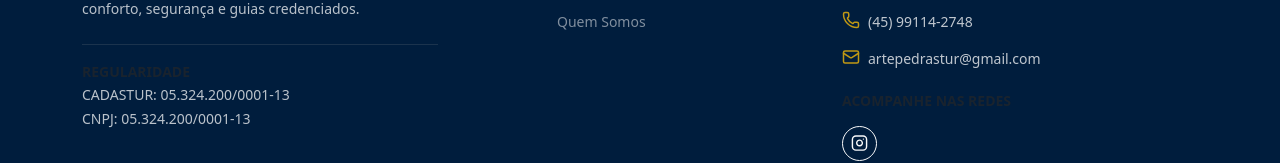
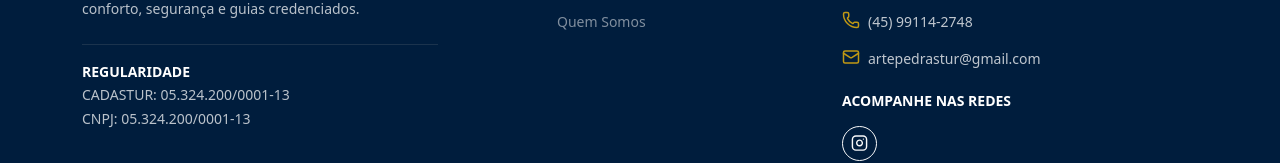
Before and after one commit to Lucas-Vieira2006/arte-Pedras-tur, a React (Vite) app: page / in a window 1280 px wide. Shown: the part 967-1130 px from the top of the page. Built offline with nearby package versions, Linux system fonts and the light colour scheme; no server answers.

Commit message:
Fix - FormAdm

```diff
--- a/src/components/admin/TourForm.jsx
+++ b/src/components/admin/TourForm.jsx
@@ -2,7 +2,7 @@ import React, { useState, useEffect } from 'react';
 import TourService from '../../services/TourService';
 
 const TourForm = ({ tourParaEditar, aoFinalizarEdicao, onSucesso }) => {
-    const categoriasOpcoes = ['Natureza', 'Aventura', 'Compras', 'Cultura', 'Noturnos', 'Combos'];
+    const categoriasOpcoes = ['Natureza', 'Aventura', 'Compras', 'Cultura', 'Noturnos', 'Combos', 'Apenas Transfer', 'Geral'];
 
     const estadoInicial = {
         nome: '',
@@ -43,6 +43,17 @@ const TourForm = ({ tourParaEditar, aoFinalizarEdicao, onSucesso }) => {
             setImagemArquivo(null);
         }
     }, [tourParaEditar]);
+
+useEffect(() => {
+        if (formData.categoria === 'Apenas Transfer') {
+            setFormData(prev => ({
+                ...prev,
+                precoBase: 0,
+                incluiTransporte: true
+            }));
+        }
+    }, [formData.categoria]);
+
 
     const handleChange = (e) => {
         const { name, value, type, checked } = e.target;
--- a/src/components/layout/Footer.jsx
+++ b/src/components/layout/Footer.jsx
@@ -18,7 +18,7 @@ const Footer = () => {
             </p>
 
             <div className="mt-4 pt-3 border-top border-secondary border-opacity-25">
-              <span className="d-block small text-muted fw-bold text-uppercase">Regularidade</span>
+              <span className="d-block small text-white fw-bold text-uppercase">Regularidade</span>
               <small className="opacity-75">CADASTUR: 05.324.200/0001-13</small><br />
               <small className="opacity-75">CNPJ: 05.324.200/0001-13</small>
             </div>
@@ -78,7 +78,7 @@ const Footer = () => {
               </li>
             </ul>
             <div className="mt-4">
-               <h6 className="fw-bold mb-3 small text-uppercase text-muted">Acompanhe nas redes</h6>
+               <h6 className="fw-bold mb-3 small text-uppercase text-white">Acompanhe nas redes</h6>
                <div className="d-flex gap-3">
                   <a href="https://www.instagram.com/artepedrastur/" target="_blank" rel="noopener noreferrer"
                      className="btn btn-outline-light btn-sm rounded-circle d-flex align-items-center justify-content-center"
--- a/src/components/public/TourCardPublic.jsx
+++ b/src/components/public/TourCardPublic.jsx
@@ -3,6 +3,8 @@ import "../../styles/TourCard.css";
 
 const TourCardPublic = ({ tour, onReservar }) => {
     const precoBase = Number(tour.precoBase);
+    const valorTransfer = Number(tour.valorTransfer);
+    const precoCalculado = precoBase === 0 ? valorTransfer : precoBase;
     const precoValido = Number.isFinite(precoBase) ? precoBase : null;
 
     return (
```
